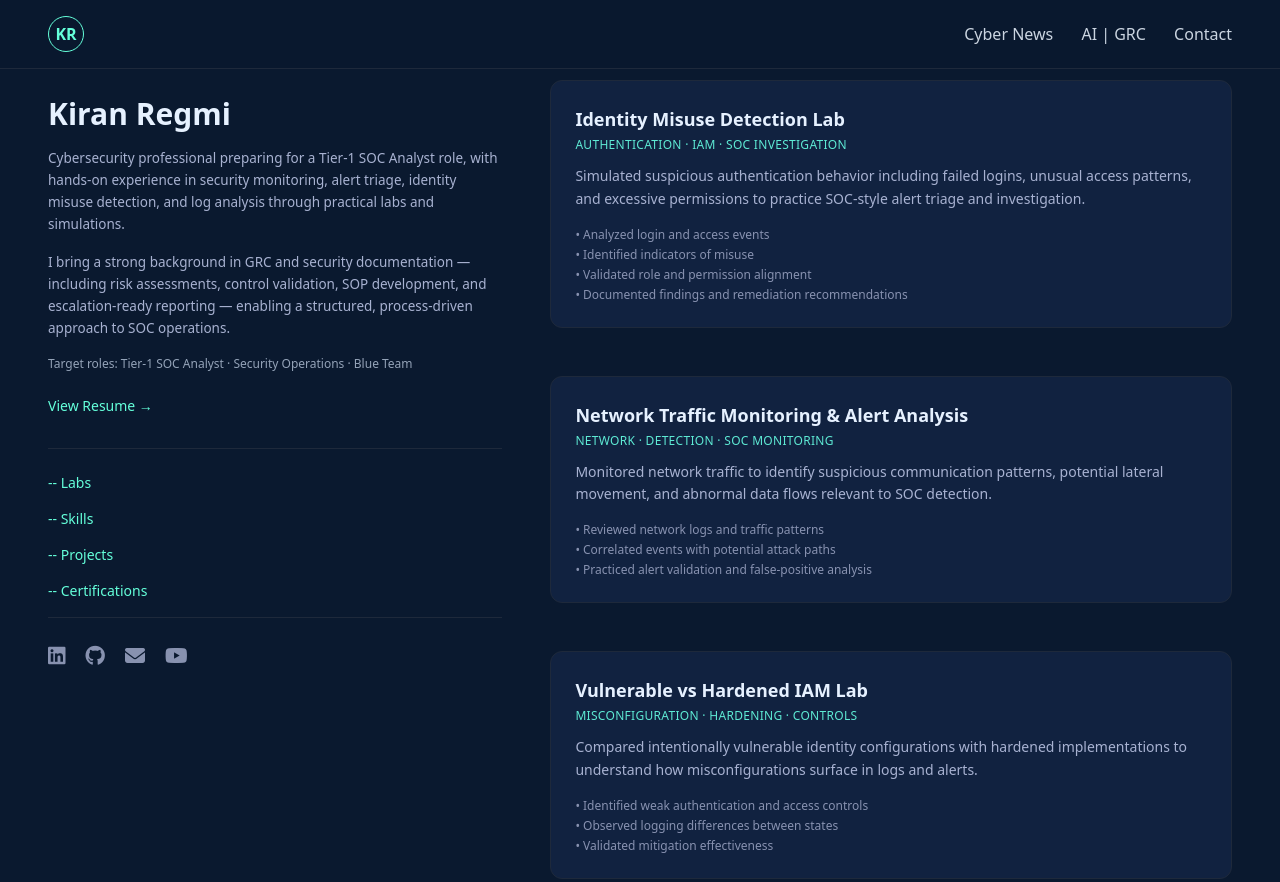
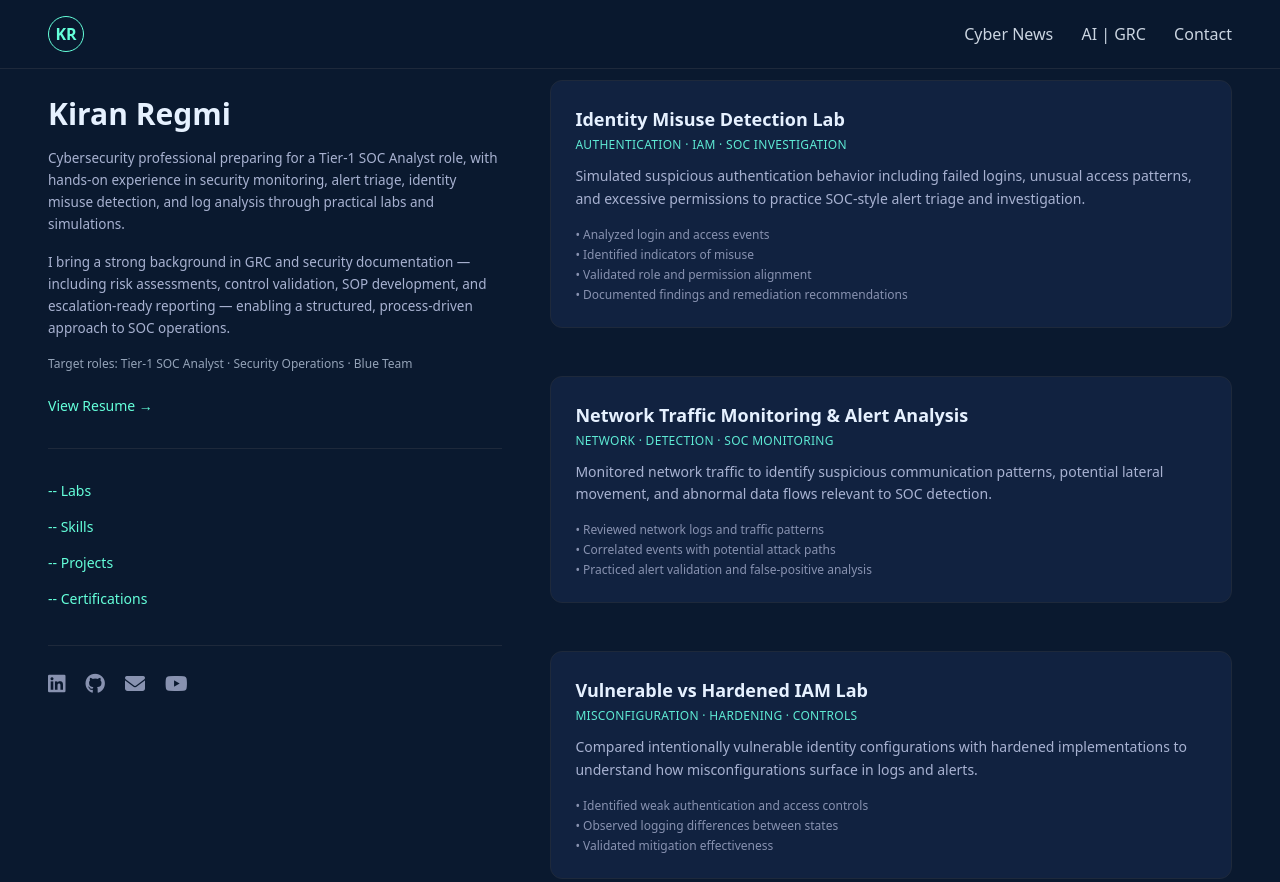
Before and after one commit to kiran-regmi/kiranregmi.com, a plain HTML site: page labs.html in a window 1280 px wide. Shown: the top 882 px of the page. Drawn offline with nearby package versions, Linux system fonts and the light colour scheme.

Commit message:
added padding after certifications link on left pane.

```diff
--- a/labs.html
+++ b/labs.html
@@ -92,7 +92,8 @@ a:active, button:active {
 
     <hr class="border-slate-800 mt-4">
 
-    <div class="flex flex-col gap-2 text-sm text-slate-400">
+<!-- LEFT links -->
+    <div class="flex flex-col gap-2 pt-2 pb-5 text-sm text-slate-400">
       <a href="labs.html" class="text-[#64ffda] text-sm hover:underline mt-2"><span>-- Labs</span></a>
       <a href="skills.html" class="text-[#64ffda] text-sm hover:underline mt-2"><span>-- Skills</span></a>
       <a href="projects.html" class="text-[#64ffda] text-sm hover:underline mt-2"><span>-- Projects</span></a>
```
Also changed, not shown: certifications.html (+2 -1 lines), index.html (+2 -1 lines), projects.html (+2 -1 lines), skills.html (+2 -1 lines).
